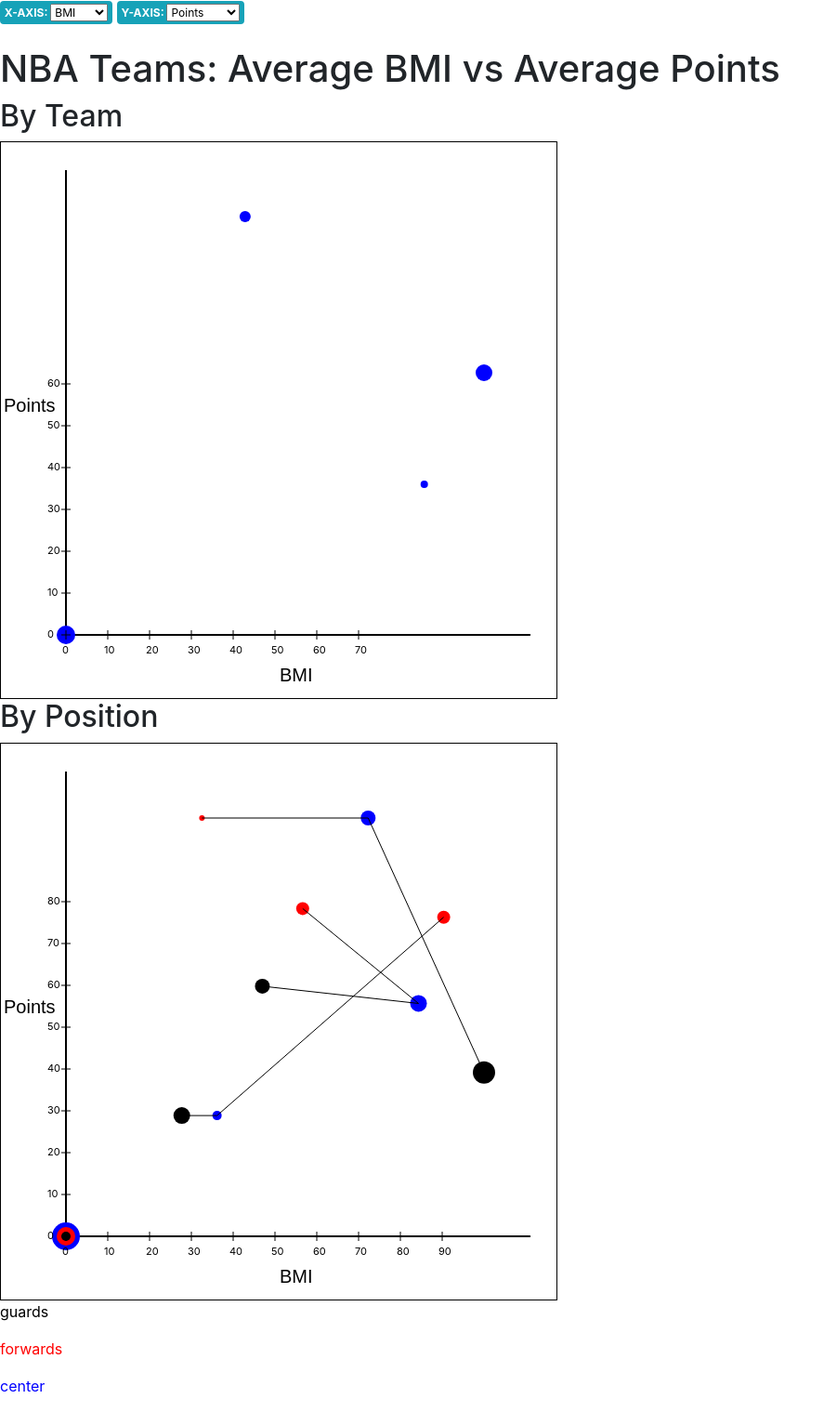
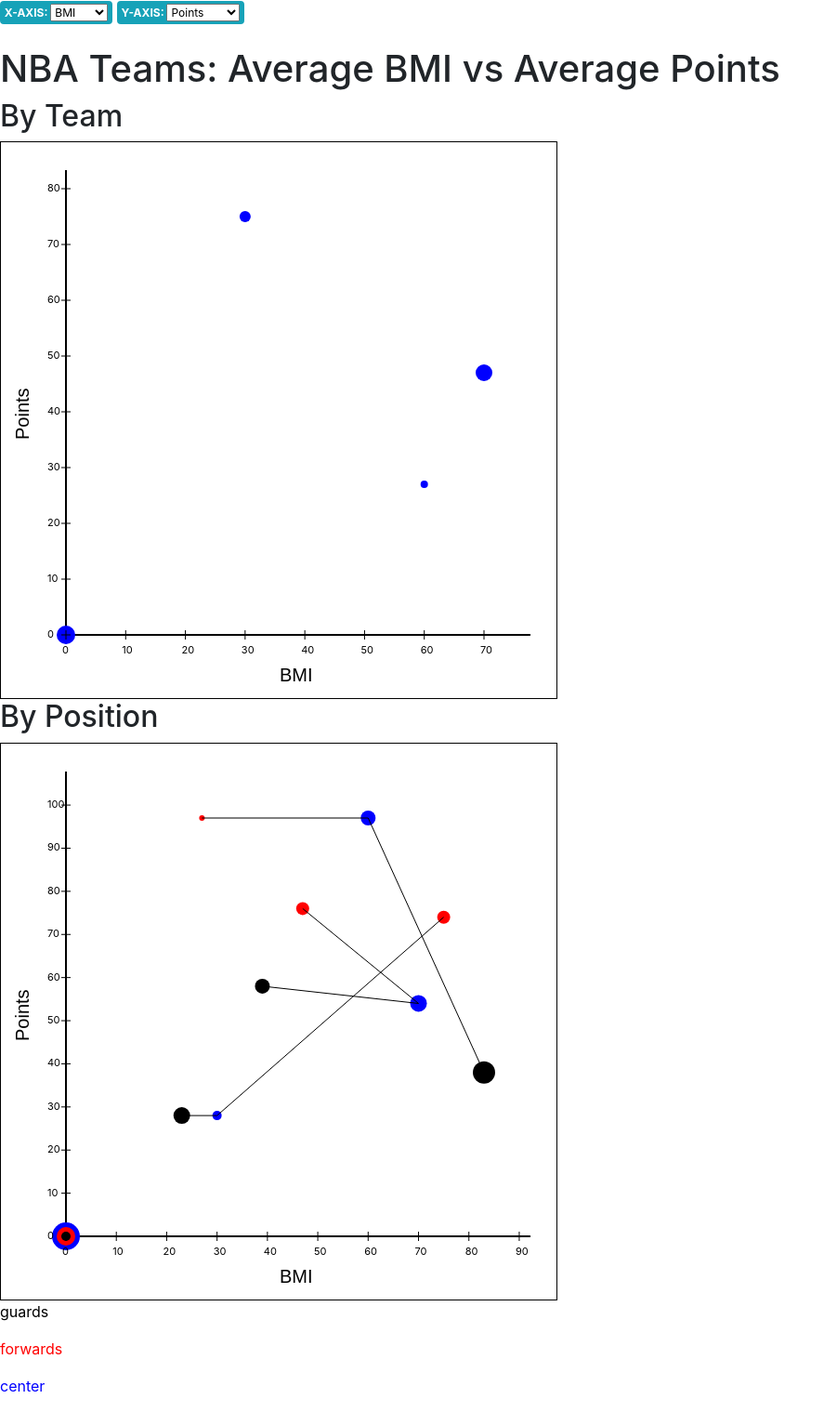
Before and after one commit to jacqxu00/Project01Data, a Flask app: page / in a window 1280 px wide. Shown: the whole page at 93% size, without its empty margins (0-901 px from the left). Run offline with Flask 2, Linux system fonts and the light colour scheme; data comes from the database, SQL or seed files in the repository; some libraries are stand-ins or nearby versions.

Commit message:
axis labels and scale

```diff
--- a/static/js/draw.js
+++ b/static/js/draw.js
@@ -50,38 +50,42 @@ var draw = function(){
     coords.data(teamsizes);
     coords.attr("r", function(d){return (d)});
 
-    xval = (highx - lowx) / 10;
+    xval = Math.ceil((highx - lowx) / 10);
+    //console.log("xval = "+xval);
     var i;
-    for (i = 0; i < xval; i++) {
+    for (i = 0; i <= xval; i++) {
       var tick = document.createElementNS("http://www.w3.org/2000/svg","line");
       tick.setAttribute("stroke", "black");
-      tick.setAttribute("x1", 75);
-      tick.setAttribute("y1", 600-i*45-70);
-      tick.setAttribute("x2", 65);
-      tick.setAttribute("y2", 600-i*45-70);
+
+      tick.setAttribute("x1", (i*10-lowx)/(highx-lowx)*450+70);
+      tick.setAttribute("y1", 600-65);
+      tick.setAttribute("x2", (i*10-lowx)/(highx-lowx)*450+70);
+      tick.setAttribute("y2", 600-75);
       canvas.appendChild(tick);
       var label = document.createElementNS("http://www.w3.org/2000/svg","text");
-      label.setAttribute("x", 50);
-      label.setAttribute("y", 600-i*45-70+3);
+      label.setAttribute("x", (i*10-lowx)/(highx-lowx)*450+70-4);
+      label.setAttribute("y", 600-50);
       label.setAttribute("font-size", "11px");
       label.setAttribute("fill", "black");
       label.innerHTML = i*10;
       canvas.appendChild(label);
+
     };
 
-    yval = (highy - lowy) / 10;
+    yval = Math.ceil((highy - lowy) / 10);
+    //console.log("yval = "+yval);
     var i;
-    for (i = 0; i < yval; i++) {
+    for (i = 0; i <= yval; i++) {
       var tick = document.createElementNS("http://www.w3.org/2000/svg","line");
       tick.setAttribute("stroke", "black");
-      tick.setAttribute("x1", i*45 + 70);
-      tick.setAttribute("y1", 600-65);
-      tick.setAttribute("x2", i*45 + 70);
-      tick.setAttribute("y2", 600-75);
+      tick.setAttribute("x1", 75);
+      tick.setAttribute("y1", 600-((i*10-lowy)/(highy-lowy)*450)-70);
+      tick.setAttribute("x2", 65);
+      tick.setAttribute("y2", 600-((i*10-lowy)/(highy-lowy)*450)-70);
       canvas.appendChild(tick);
       var label = document.createElementNS("http://www.w3.org/2000/svg","text");
-      label.setAttribute("x", i*45 + 70-4);
-      label.setAttribute("y", 600-50);
+      label.setAttribute("x", 50);
+      label.setAttribute("y", 600-((i*10-lowy)/(highy-lowy)*450)-70+3);
       label.setAttribute("font-size", "11px");
       label.setAttribute("fill", "black");
       label.innerHTML = i*10;
@@ -150,38 +154,38 @@ var draw2 = function(){
     gcoords.data(gsize);
     gcoords.attr("r", function(d){return (d)});
 
-    xval = (findmaxx - findminx) / 10;
+    xval = Math.ceil((findmaxx - findminx) / 10);
     var i;
-    for (i = 0; i < xval; i++) {
+    for (i = 0; i <= xval; i++) {
       var tick = document.createElementNS("http://www.w3.org/2000/svg","line");
       tick.setAttribute("stroke", "black");
-      tick.setAttribute("x1", 75);
-      tick.setAttribute("y1", 600-i*45-70);
-      tick.setAttribute("x2", 65);
-      tick.setAttribute("y2", 600-i*45-70);
+      tick.setAttribute("x1", (i*10-findminx)/(findmaxx-findminx)*450+70);
+      tick.setAttribute("y1", 600-65);
+      tick.setAttribute("x2", (i*10-findminx)/(findmaxx-findminx)*450+70);
+      tick.setAttribute("y2", 600-75);
       canvas2.appendChild(tick);
       var label = document.createElementNS("http://www.w3.org/2000/svg","text");
-      label.setAttribute("x", 50);
-      label.setAttribute("y", 600-i*45-70+3);
+      label.setAttribute("x", (i*10-findminx)/(findmaxx-findminx)*450+70-4);
+      label.setAttribute("y", 600-50);
       label.setAttribute("font-size", "11px");
       label.setAttribute("fill", "black");
       label.innerHTML = i*10;
       canvas2.appendChild(label);
     };
 
-    yval = (findmaxy - findminy) / 10;
+    yval = Math.ceil((findmaxy - findminy) / 10);
     var i;
-    for (i = 0; i < yval; i++) {
+    for (i = 0; i <= yval; i++) {
       var tick = document.createElementNS("http://www.w3.org/2000/svg","line");
       tick.setAttribute("stroke", "black");
-      tick.setAttribute("x1", i*45 + 70);
-      tick.setAttribute("y1", 600-65);
-      tick.setAttribute("x2", i*45 + 70);
-      tick.setAttribute("y2", 600-75);
+      tick.setAttribute("x1", 75);
+      tick.setAttribute("y1", 600-((i*10-findminy)/(findmaxy-findminy)*450)-70);
+      tick.setAttribute("x2", 65);
+      tick.setAttribute("y2", 600-((i*10-findminy)/(findmaxy-findminy)*450)-70);
       canvas2.appendChild(tick);
       var label = document.createElementNS("http://www.w3.org/2000/svg","text");
-      label.setAttribute("x", i*45 + 70-4);
-      label.setAttribute("y", 600-50);
+      label.setAttribute("x", 50);
+      label.setAttribute("y", 600-((i*10-findminy)/(findmaxy-findminy)*450)-70+3);
       label.setAttribute("font-size", "11px");
       label.setAttribute("fill", "black");
       label.innerHTML = i*10;
--- a/templates/index.html
+++ b/templates/index.html
@@ -35,7 +35,7 @@
     <h2>By Team</h2>
     <svg xmlns="http://www.w3.org/2000/svg" width = "600" height = "600" id = "canvas" style = "border:1px solid black;">
       <text x="300" y="580" font-family="sans-serif" font-size="20px" fill="black">{{x}}</text>
-      <text x="3" y="290" font-family="sans-serif" font-size="20px" fill="black">{{y}}</text>
+      <text font-family="sans-serif" font-size="20px" fill="black" transform="translate(30,320)rotate(270)">{{y}}</text>
       <line x1="70" y1="530" x2="570" y2="530" style="stroke:black;stroke-width:2" />
       <line x1="70" y1="530" x2="70" y2="30" style="stroke:black;stroke-width:2" />
     </svg>
@@ -43,7 +43,7 @@
     <h2>By Position</h2>
     <svg xmlns="http://www.w3.org/2000/svg" width = "600" height = "600" id = "canvas2" style = "border:1px solid black;">
       <text x="300" y="580" font-family="sans-serif" font-size="20px" fill="black">{{x}}</text>
-      <text x="3" y="290" font-family="sans-serif" font-size="20px" fill="black">{{y}}</text>
+      <text font-family="sans-serif" font-size="20px" fill="black" transform="translate(30,320)rotate(270)">{{y}}</text>
       <line x1="70" y1="530" x2="570" y2="530" style="stroke:black;stroke-width:2" />
       <line x1="70" y1="530" x2="70" y2="30" style="stroke:black;stroke-width:2" />
     </svg>
```
